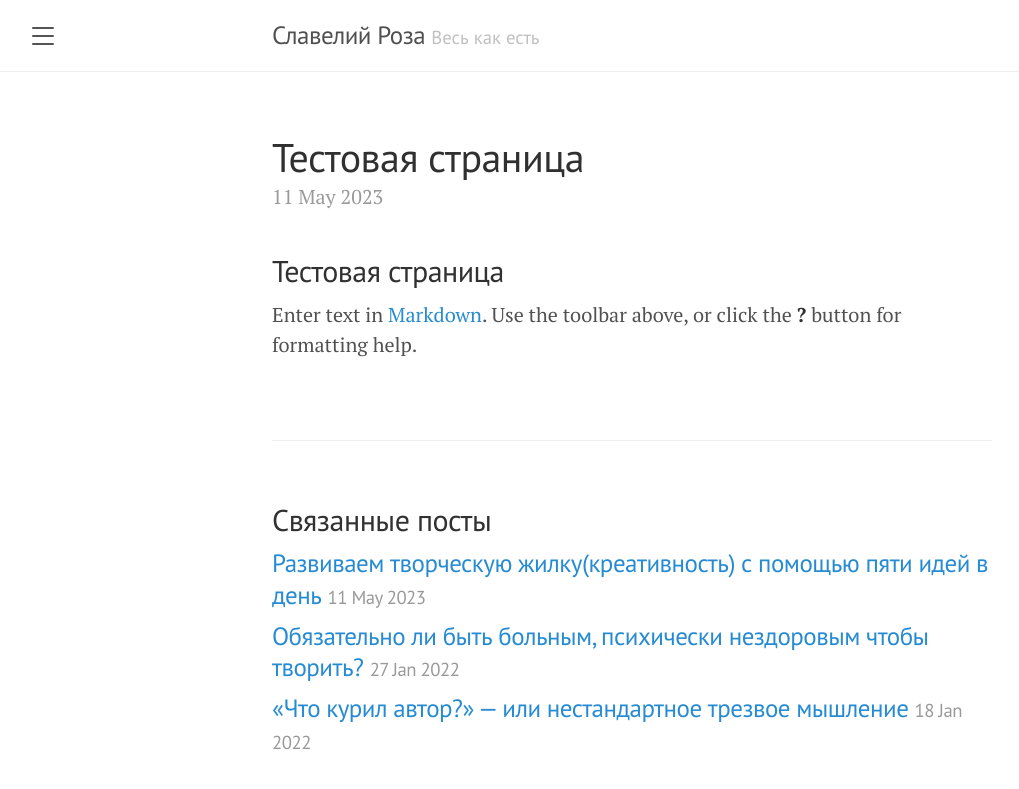
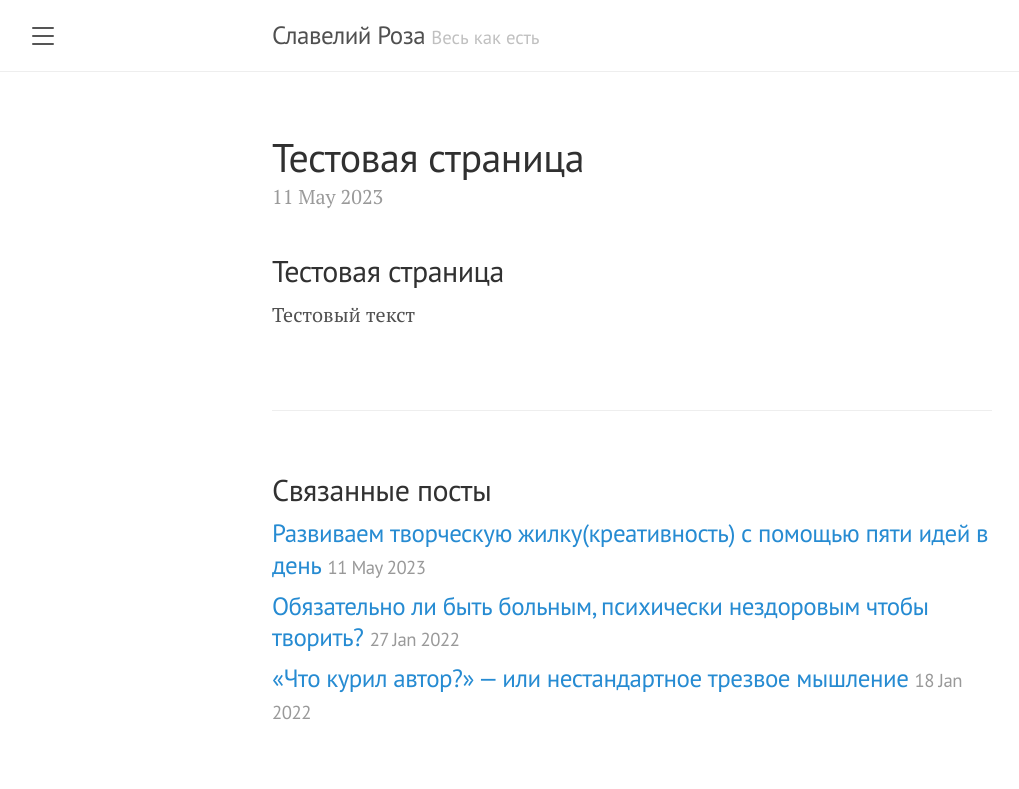
Before and after one commit to utkorose/utkorose.github.io, a Jekyll site: the page built from _posts/2023-05-11-your-filename.md, in a window 1280 px wide. Shown: the top 789 px of the page, without its empty margins (8-1027 px from the left). Built offline with Jekyll 4.4.1, drawn with Linux system fonts in a browser that asks for light colours; our own code applies the rules of GitHub Pages for plain Markdown files.

Commit message:
Update 2023-05-11-your-filename.md

```diff
--- a/_posts/2023-05-11-your-filename.md
+++ b/_posts/2023-05-11-your-filename.md
@@ -4,4 +4,4 @@
 ---
 ## Тестовая страница
 
-Enter text in [Markdown](http://daringfireball.net/projects/markdown/). Use the toolbar above, or click the **?** button for formatting help.
+Тестовый текст
```
